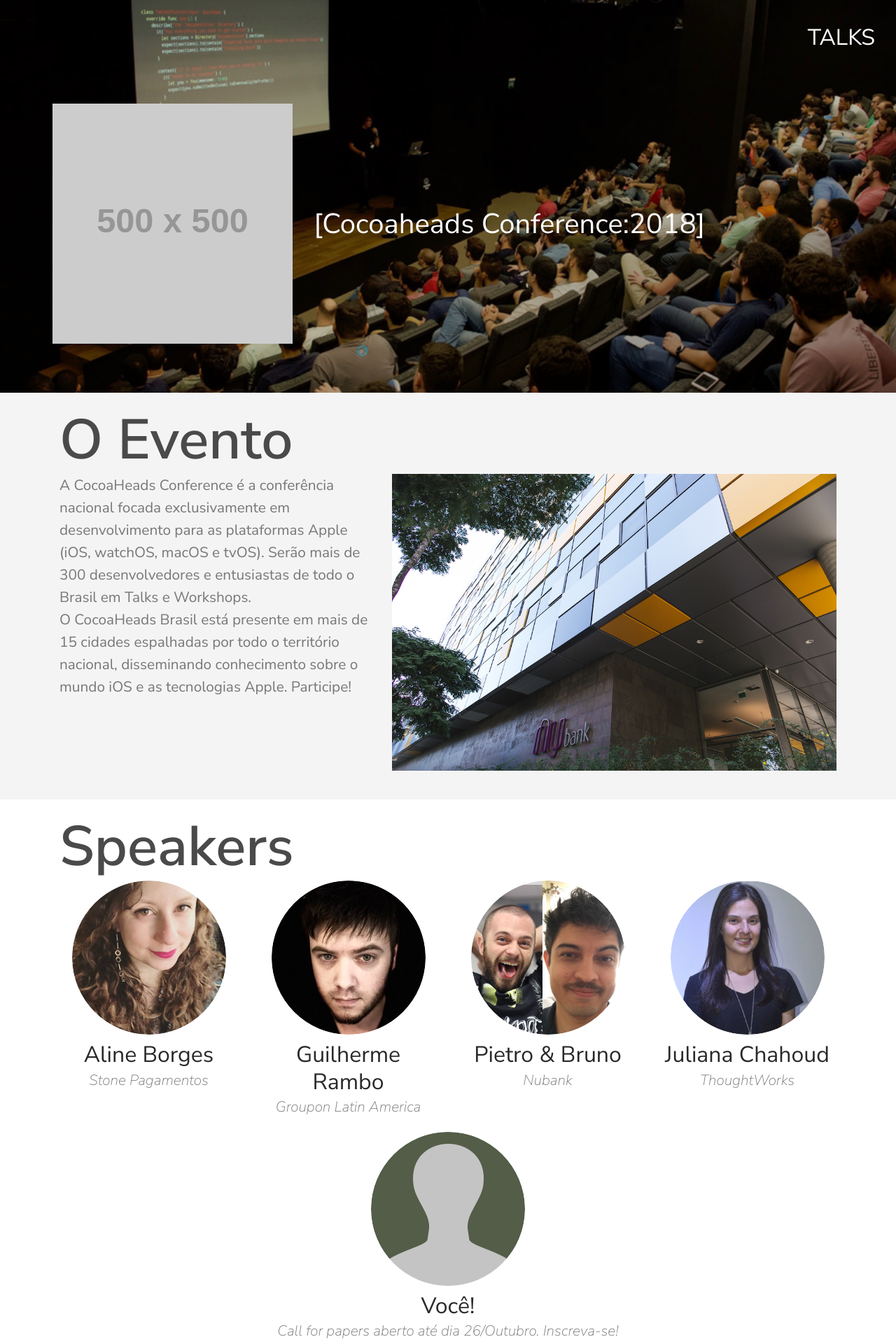
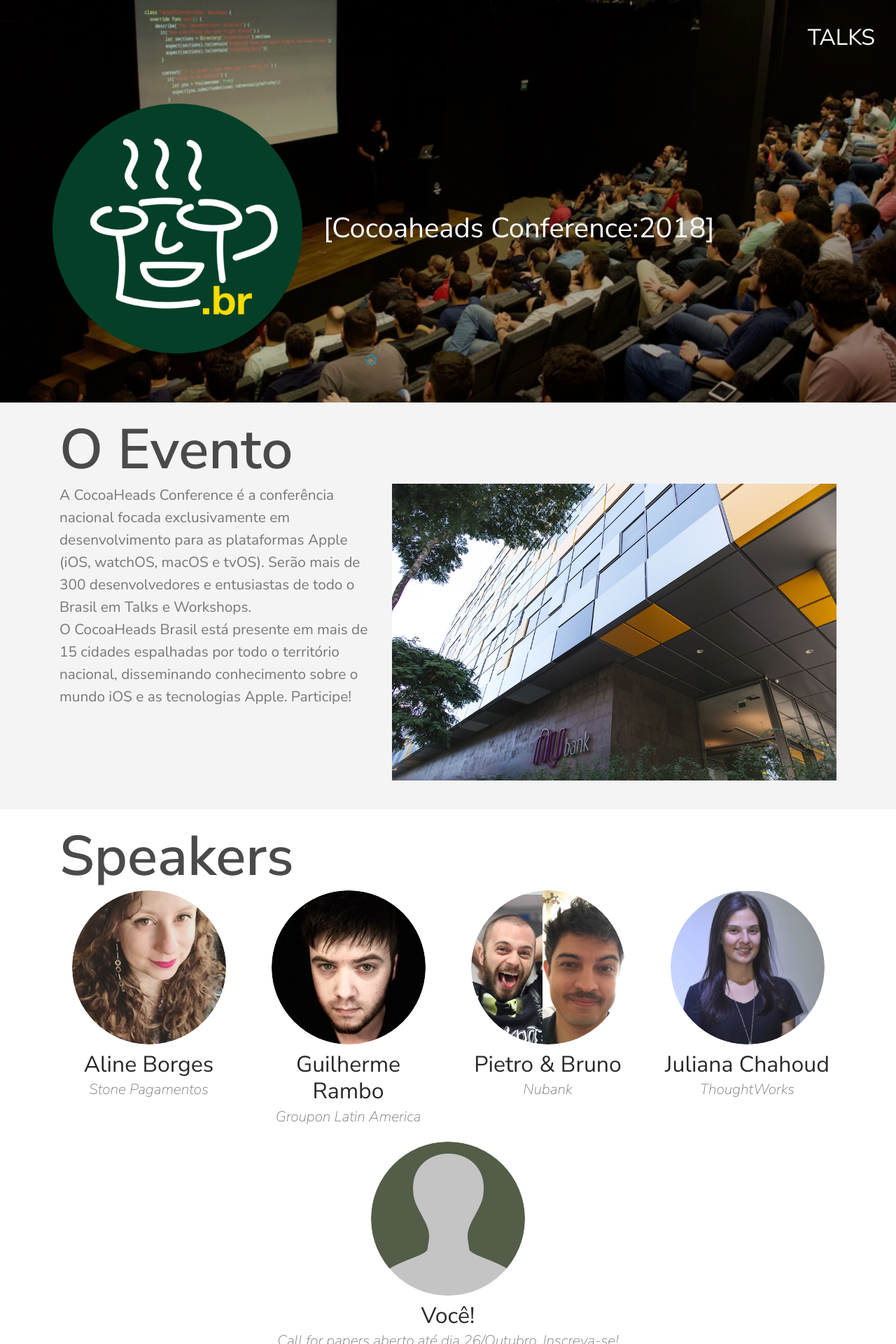
Before and after one commit to CocoaHeadsConference/CocoaHeadsConference.github.io, a Jekyll site: the page built from index.html, in a window 1280 px wide. Shown: the top 1920 px of the page at 70% size. Built offline with Jekyll 4.4.1, drawn with Linux system fonts in a browser that asks for light colours; a script that is not in the unit is left out.

Commit message:
Adiciona cocoaball logo ao hero header da página

```diff
--- a/_includes/index/hero.html
+++ b/_includes/index/hero.html
@@ -4,7 +4,7 @@
     </nav>
     <div class='container-fluid d-flex grow'>
         <div class="row">
-            <img src="https://via.placeholder.com/500x500" class="col-md-4">
+            <img src="/images/logo/cocoaball.png" class="col-md-4">
             <h1 class="col-md-8">[Cocoaheads Conference:2018]</h1>
         </div>
     </div>
```
Also changed, not shown: images/logo/cocoaball.png.
